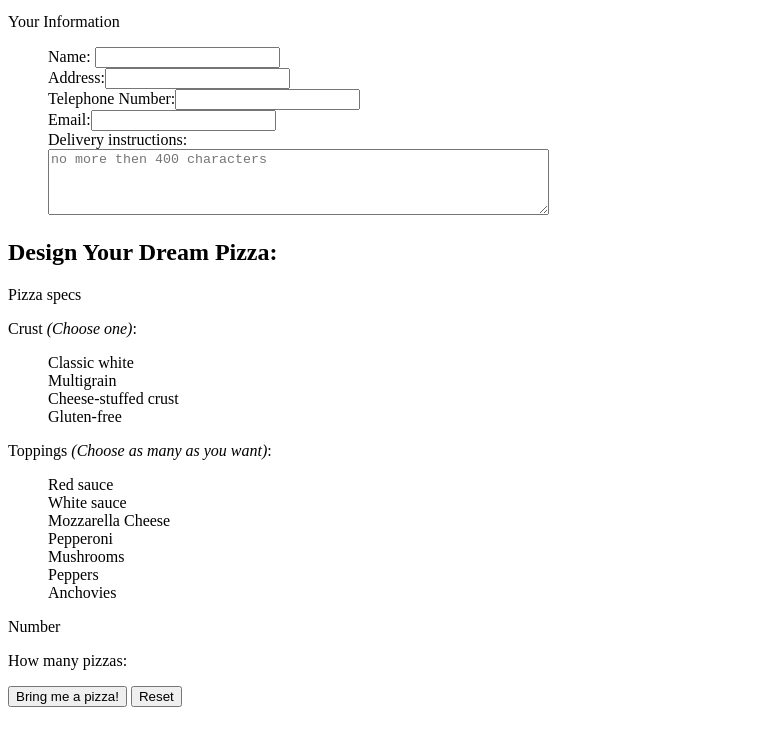
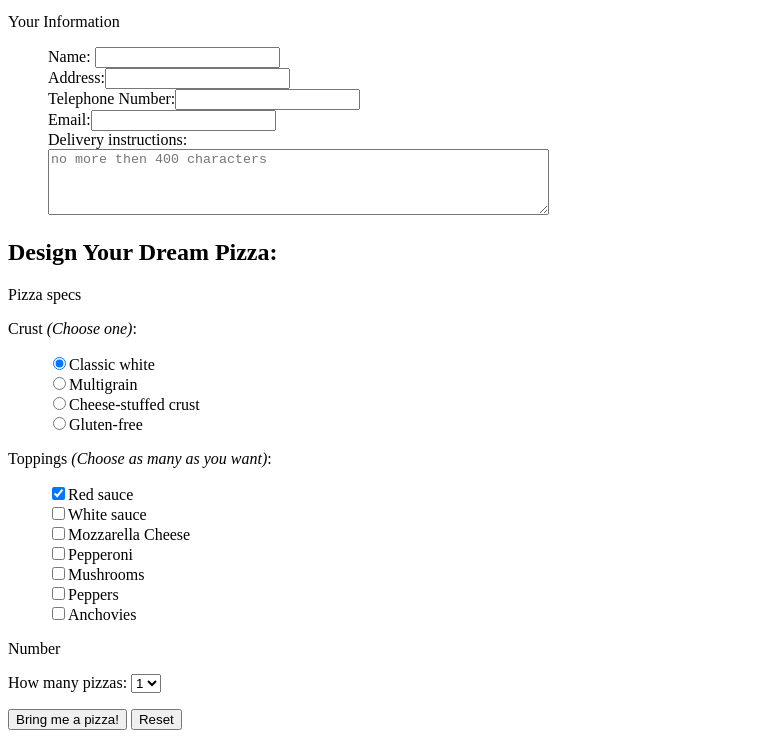
Before and after one commit to LazarStojanovic/Lekcije, a plain HTML site: page Lekcija 9/pizza.html in a window 1280 px wide. Shown: the part 101-839 px from the top of the page, without its empty margins (0-784 px from the left). Drawn offline with Linux system fonts and the light colour scheme.

Commit message:
Update Lekcija 9/pizza.html

```diff
--- a/Lekcija 9/pizza.html
+++ b/Lekcija 9/pizza.html
@@ -33,25 +33,34 @@
 
       <p>Crust <em>(Choose one)</em>:</p>
       <ul>
-        <li>Classic white</li>
-        <li>Multigrain</li>
-        <li>Cheese-stuffed crust</li>
-        <li>Gluten-free</li>
+        <li><input type="radio" name="crust" value="Classic white" checked>Classic white</li>
+        <li><input type="radio" name="crust" value="Multigrain">Multigrain</li>
+        <li><input type="radio" name="crust" value="Cheese-stuffed crust">Cheese-stuffed crust</li>
+        <li><input type="radio" name="crust" value="Gluten-free">Gluten-free</li>
       </ul>
 
       <p>Toppings <em>(Choose as many as you want)</em>:</p>
       <ul>
-        <li>Red sauce</li>
-        <li>White sauce</li>
-        <li>Mozzarella Cheese</li>
-        <li>Pepperoni</li>
-        <li>Mushrooms</li>
-        <li>Peppers</li>
-        <li>Anchovies</li>
+        <li><input type="checkbox" name="toppings[]" value="Red sauce" checked>Red sauce</li>
+        <li><input type="checkbox" name="toppings[]" value="White sauce">White sauce</li>
+        <li><input type="checkbox" name="toppings[]" value="Mozzarella Cheese">Mozzarella Cheese</li>
+        <li><input type="checkbox" name="toppings[]" value="Pepperoni">Pepperoni</li>
+        <li><input type="checkbox" name="toppings[]" value="Mushrooms">Mushrooms</li>
+        <li><input type="checkbox" name="toppings[]" value="Peppers">Peppers</li>
+        <li><input type="checkbox" name="toppings[]" value="Anchovies">Anchovies</li>
       </ul>
 
       <p>Number</p>
-      <p>How many pizzas:<p>
+      <p>How many pizzas:
+        <select name="pizzas" size="1">
+          <option>1</option>
+          <option>2</option>
+          <option>3</option>
+          <option>4</option>
+          <option>5</option>
+          <option>6</option>
+        </select>
+      </p>
       <input type="submit" value="Bring me a pizza!">
       <input type="reset">
     </form>
```
